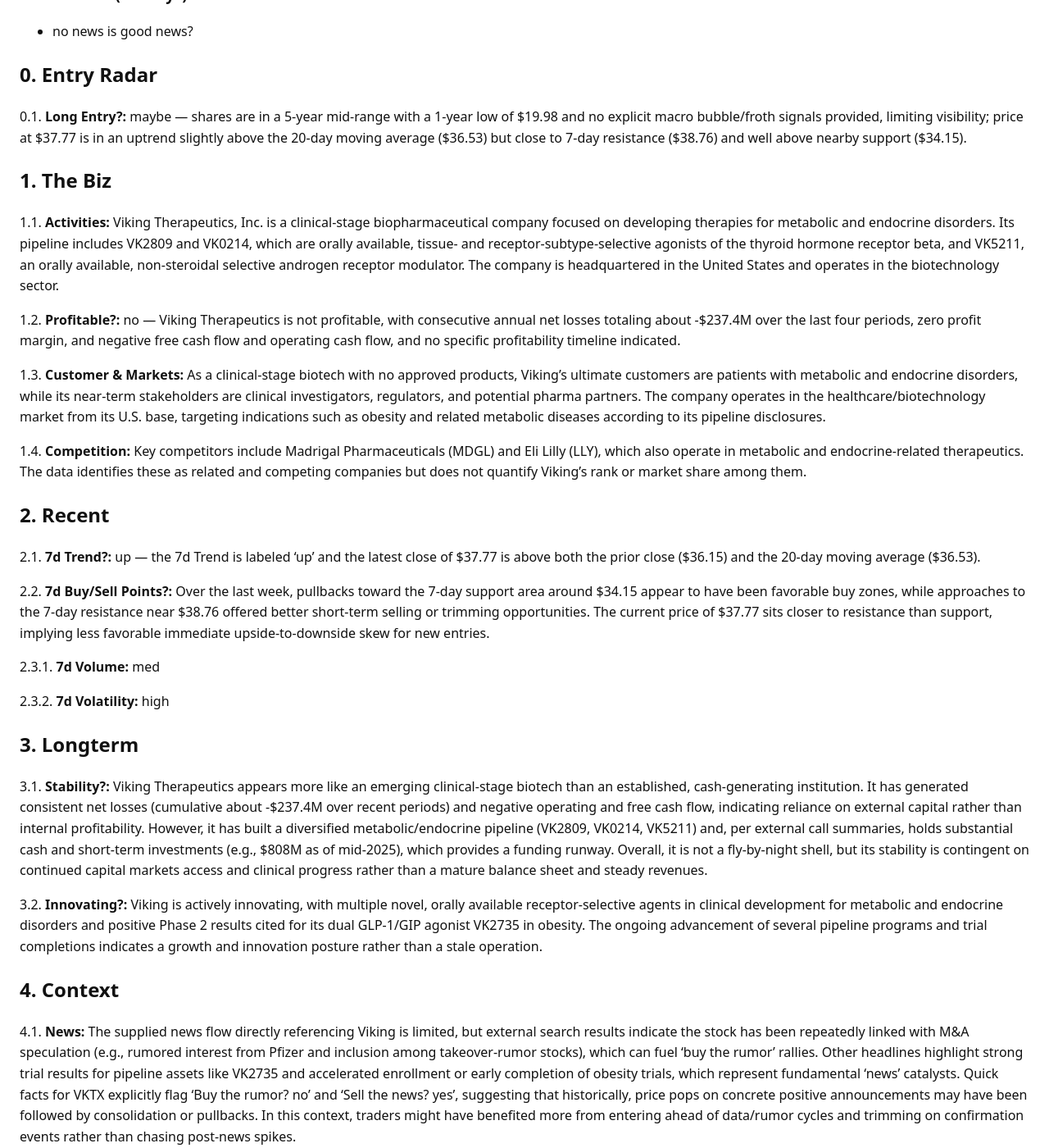
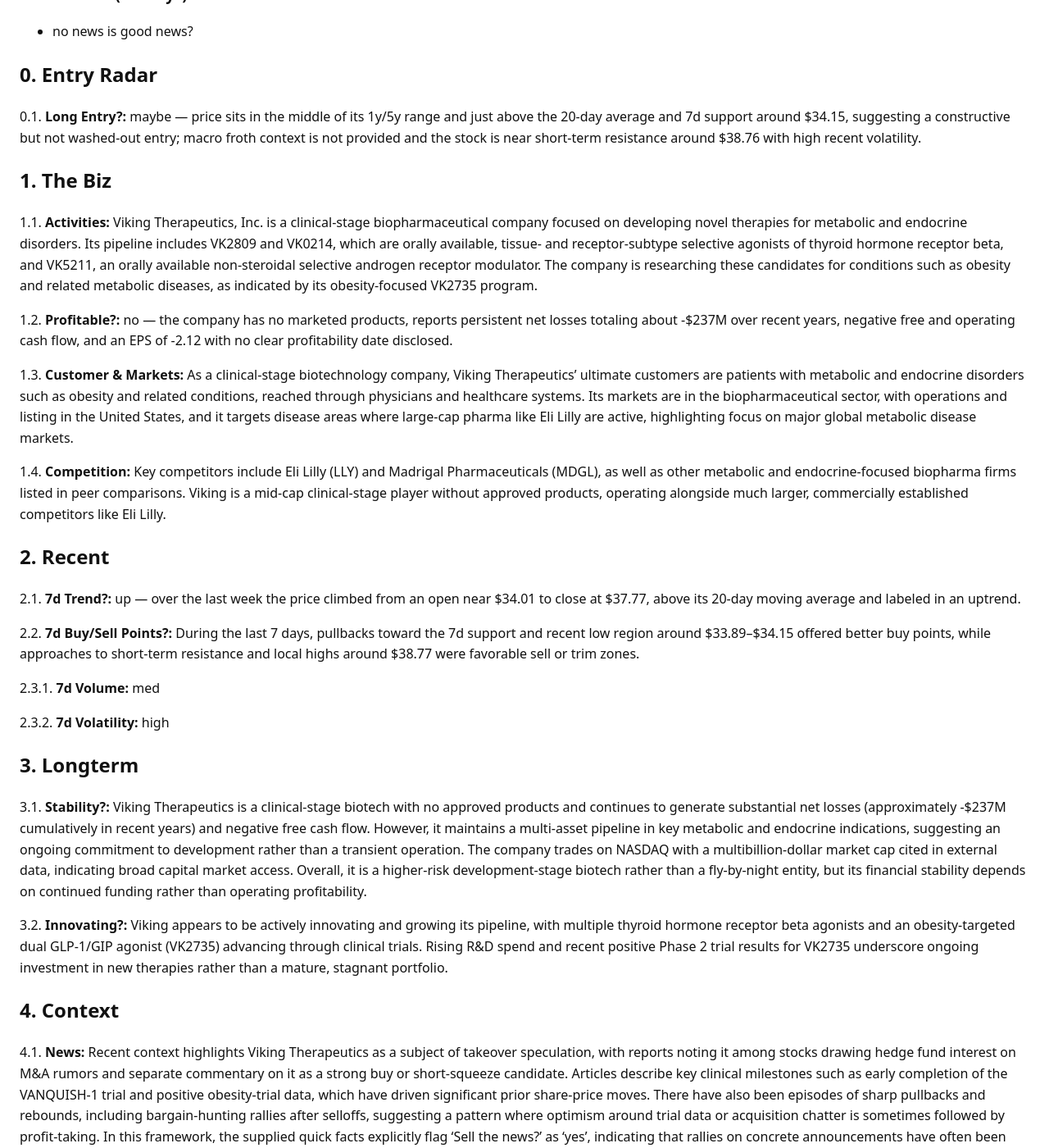
Before and after one commit to ryness/stonks, a Jekyll site: the page built from _reports/VKTX.md, in a window 1280 px wide and 1400 px high, scrolled down 525 px. Shown: the whole window at 82% size. Built offline with Jekyll 4.4.1, drawn with Linux system fonts in a browser that asks for light colours; some of the changed text lies outside the part shown.

Commit message:
Update report: rotation+GodsEye

```diff
--- a/_reports/VKTX.md
+++ b/_reports/VKTX.md
@@ -2,11 +2,11 @@
 layout: default
 title: "VKTX Stock Report"
 ticker: "VKTX"
-date: 2025-12-16
-generated_at: 2025-12-16T10:25:38.132232+00:00
-runtime_seconds: 32.70
+date: 2025-12-21
+generated_at: 2025-12-21T01:46:57.145001+00:00
+runtime_seconds: 30.66
 raw_markdown: |
-  **Generated:** <time class="js-local-time" datetime="2025-12-16T10:25:38.132232+00:00">2025-12-16 10:25 UTC</time> (runtime 32.70s)
+  **Generated:** <time class="js-local-time" datetime="2025-12-21T01:46:57.145001+00:00">2025-12-21 01:46 UTC</time> (runtime 30.66s)
 
   ![Viking Therapeutics, Inc logo](https://ryness.github.io/stonks/assets/logos/VKTX.png)
 
@@ -53,23 +53,23 @@ raw_markdown: |
 
   ## 0. Entry Radar
 
-  0.1. **Long Entry?:** maybe — shares are in a 5-year mid-range with a 1-year low of $19.98 and no explicit macro bubble/froth signals provided, limiting visibility; price at $37.77 is in an uptrend slightly above the 20-day moving average ($36.53) but close to 7-day resistance ($38.76) and well above nearby support ($34.15).
+  0.1. **Long Entry?:** maybe — price sits in the middle of its 1y/5y range and just above the 20-day average and 7d support around $34.15, suggesting a constructive but not washed-out entry; macro froth context is not provided and the stock is near short-term resistance around $38.76 with high recent volatility.
 
   ## 1. The Biz
 
-  1.1. **Activities:** Viking Therapeutics, Inc. is a clinical-stage biopharmaceutical company focused on developing therapies for metabolic and endocrine disorders. Its pipeline includes VK2809 and VK0214, which are orally available, tissue- and receptor-subtype-selective agonists of the thyroid hormone receptor beta, and VK5211, an orally available, non-steroidal selective androgen receptor modulator. The company is headquartered in the United States and operates in the biotechnology sector.
+  1.1. **Activities:** Viking Therapeutics, Inc. is a clinical-stage biopharmaceutical company focused on developing novel therapies for metabolic and endocrine disorders. Its pipeline includes VK2809 and VK0214, which are orally available, tissue- and receptor-subtype selective agonists of thyroid hormone receptor beta, and VK5211, an orally available non-steroidal selective androgen receptor modulator. The company is researching these candidates for conditions such as obesity and related metabolic diseases, as indicated by its obesity-focused VK2735 program.
 
-  1.2. **Profitable?:** no — Viking Therapeutics is not profitable, with consecutive annual net losses totaling about -$237.4M over the last four periods, zero profit margin, and negative free cash flow and operating cash flow, and no specific profitability timeline indicated.
+  1.2. **Profitable?:** no — the company has no marketed products, reports persistent net losses totaling about -$237M over recent years, negative free and operating cash flow, and an EPS of -2.12 with no clear profitability date disclosed.
 
-  1.3. **Customer & Markets:** As a clinical-stage biotech with no approved products, Viking's ultimate customers are patients with metabolic and endocrine disorders, while its near-term stakeholders are clinical investigators, regulators, and potential pharma partners. The company operates in the healthcare/biotechnology market from its U.S. base, targeting indications such as obesity and related metabolic diseases according to its pipeline disclosures.
+  1.3. **Customer & Markets:** As a clinical-stage biotechnology company, Viking Therapeutics' ultimate customers are patients with metabolic and endocrine disorders such as obesity and related conditions, reached through physicians and healthcare systems. Its markets are in the biopharmaceutical sector, with operations and listing in the United States, and it targets disease areas where large-cap pharma like Eli Lilly are active, highlighting focus on major global metabolic disease markets.
 
-  1.4. **Competition:** Key competitors include Madrigal Pharmaceuticals (MDGL) and Eli Lilly (LLY), which also operate in metabolic and endocrine-related therapeutics. The data identifies these as related and competing companies but does not quantify Viking's rank or market share among them.
+  1.4. **Competition:** Key competitors include Eli Lilly (LLY) and Madrigal Pharmaceuticals (MDGL), as well as other metabolic and endocrine-focused biopharma firms listed in peer comparisons. Viking is a mid-cap clinical-stage player without approved products, operating alongside much larger, commercially established competitors like Eli Lilly.
 
   ## 2. Recent
 
-  2.1. **7d Trend?:** up — the 7d Trend is labeled 'up' and the latest close of $37.77 is above both the prior close ($36.15) and the 20-day moving average ($36.53).
+  2.1. **7d Trend?:** up — over the last week the price climbed from an open near $34.01 to close at $37.77, above its 20-day moving average and labeled in an uptrend.
 
-  2.2. **7d Buy/Sell Points?:** Over the last week, pullbacks toward the 7-day support area around $34.15 appear to have been favorable buy zones, while approaches to the 7-day resistance near $38.76 offered better short-term selling or trimming opportunities. The current price of $37.77 sits closer to resistance than support, implying less favorable immediate upside-to-downside skew for new entries.
+  2.2. **7d Buy/Sell Points?:** During the last 7 days, pullbacks toward the 7d support and recent low region around $33.89–$34.15 offered better buy points, while approaches to short-term resistance and local highs around $38.77 were favorable sell or trim zones.
 
   2.3.1. **7d Volume:** med
 
@@ -77,15 +77,15 @@ raw_markdown: |
 
   ## 3. Longterm
 
-  3.1. **Stability?:** Viking Therapeutics appears more like an emerging clinical-stage biotech than an established, cash-generating institution. It has generated consistent net losses (cumulative about -$237.4M over recent periods) and negative operating and free cash flow, indicating reliance on external capital rather than internal profitability. However, it has built a diversified metabolic/endocrine pipeline (VK2809, VK0214, VK5211) and, per external call summaries, holds substantial cash and short-term investments (e.g., $808M as of mid-2025), which provides a funding runway. Overall, it is not a fly-by-night shell, but its stability is contingent on continued capital markets access and clinical progress rather than a mature balance sheet and steady revenues.
+  3.1. **Stability?:** Viking Therapeutics is a clinical-stage biotech with no approved products and continues to generate substantial net losses (approximately -$237M cumulatively in recent years) and negative free cash flow. However, it maintains a multi-asset pipeline in key metabolic and endocrine indications, suggesting an ongoing commitment to development rather than a transient operation. The company trades on NASDAQ with a multibillion-dollar market cap cited in external data, indicating broad capital market access. Overall, it is a higher-risk development-stage biotech rather than a fly-by-night entity, but its financial stability depends on continued funding rather than operating profitability.
 
-  3.2. **Innovating?:** Viking is actively innovating, with multiple novel, orally available receptor-selective agents in clinical development for metabolic and endocrine disorders and positive Phase 2 results cited for its dual GLP‑1/GIP agonist VK2735 in obesity. The ongoing advancement of several pipeline programs and trial completions indicates a growth and innovation posture rather than a stale operation.
+  3.2. **Innovating?:** Viking appears to be actively innovating and growing its pipeline, with multiple thyroid hormone receptor beta agonists and an obesity-targeted dual GLP-1/GIP agonist (VK2735) advancing through clinical trials. Rising R&D spend and recent positive Phase 2 trial results for VK2735 underscore ongoing investment in new therapies rather than a mature, stagnant portfolio.
 
   ## 4. Context
 
-  4.1. **News:** The supplied news flow directly referencing Viking is limited, but external search results indicate the stock has been repeatedly linked with M&A speculation (e.g., rumored interest from Pfizer and inclusion among takeover-rumor stocks), which can fuel 'buy the rumor' rallies. Other headlines highlight strong trial results for pipeline assets like VK2735 and accelerated enrollment or early completion of obesity trials, which represent fundamental 'news' catalysts. Quick facts for VKTX explicitly flag 'Buy the rumor? no' and 'Sell the news? yes', suggesting that historically, price pops on concrete positive announcements may have been followed by consolidation or pullbacks. In this context, traders might have benefited more from entering ahead of data/rumor cycles and trimming on confirmation events rather than chasing post-news spikes.
+  4.1. **News:** Recent context highlights Viking Therapeutics as a subject of takeover speculation, with reports noting it among stocks drawing hedge fund interest on M&A rumors and separate commentary on it as a strong buy or short-squeeze candidate. Articles describe key clinical milestones such as early completion of the VANQUISH-1 trial and positive obesity-trial data, which have driven significant prior share-price moves. There have also been episodes of sharp pullbacks and rebounds, including bargain-hunting rallies after selloffs, suggesting a pattern where optimism around trial data or acquisition chatter is sometimes followed by profit-taking. In this framework, the supplied quick facts explicitly flag 'Sell the news?' as 'yes', indicating that rallies on concrete announcements have often been selling opportunities after rumor-driven run-ups.
 
-  4.2. **Tarrifs:** unknown
+  4.2. **Tarrifs:** Earnings commentary notes uncertainty about the potential impact of tariffs on Viking's future operations and commercial activities, but no specific, quantified effect on VKTX's stock is detailed, so the precise impact remains unknown.
 
   ## 5. QuickRef
 
@@ -271,12 +271,12 @@ raw_markdown: |
     - 4.2 Tarrifs
   Asking OpenAI for analysis...
   Received response from OpenAI.
-  LLM raw output (truncated): {&quot;0.1&quot;: &quot;maybe — shares are in a 5-year mid-range with a 1-year low of $19.98 and no explicit macro bubble/froth signals provided, limiting visibility; price at $37.77 is in an uptrend slightly above the 20-day moving average ($36.53) but close to 7-day resistance ($38.76) and well above nearby support ($34.15).&quot;, &quot;1.1&quot;: &quot;Viking Therapeutics, Inc. is a clinical-stage biopharmaceutical company focused on developing therapies for metabolic and endocrine disorders. Its pipeline includes VK2809 and VK0214, which are orally available, tissue- and receptor-subtype-selective agonists of the thyroid h
+  LLM raw output (truncated): {&quot;0.1&quot;: &quot;maybe — price sits in the middle of its 1y/5y range and just above the 20-day average and 7d support around $34.15, suggesting a constructive but not washed-out entry; macro froth context is not provided and the stock is near short-term resistance around $38.76 with high recent volatility.&quot;, &quot;1.1&quot;: &quot;Viking Therapeutics, Inc. is a clinical-stage biopharmaceutical company focused on developing novel therapies for metabolic and endocrine disorders. Its pipeline includes VK2809 and VK0214, which are orally available, tissue- and receptor-subtype selective agonists of thyroid hormone recep
   </code></pre>
   </details>
 ---
 
-**Generated:** <time class="js-local-time" datetime="2025-12-16T10:25:38.132232+00:00">2025-12-16 10:25 UTC</time> (runtime 32.70s)
+**Generated:** <time class="js-local-time" datetime="2025-12-21T01:46:57.145001+00:00">2025-12-21 01:46 UTC</time> (runtime 30.66s)
 
 ![Viking Therapeutics, Inc logo](https://ryness.github.io/stonks/assets/logos/VKTX.png)
 
@@ -323,23 +323,23 @@ raw_markdown: |
 
 ## 0. Entry Radar
 
-0.1. **Long Entry?:** maybe — shares are in a 5-year mid-range with a 1-year low of $19.98 and no explicit macro bubble/froth signals provided, limiting visibility; price at $37.77 is in an uptrend slightly above the 20-day moving average ($36.53) but close to 7-day resistance ($38.76) and well above nearby support ($34.15).
+0.1. **Long Entry?:** maybe — price sits in the middle of its 1y/5y range and just above the 20-day average and 7d support around $34.15, suggesting a constructive but not washed-out entry; macro froth context is not provided and the stock is near short-term resistance around $38.76 with high recent volatility.
 
 ## 1. The Biz
 
-1.1. **Activities:** Viking Therapeutics, Inc. is a clinical-stage biopharmaceutical company focused on developing therapies for metabolic and endocrine disorders. Its pipeline includes VK2809 and VK0214, which are orally available, tissue- and receptor-subtype-selective agonists of the thyroid hormone receptor beta, and VK5211, an orally available, non-steroidal selective androgen receptor modulator. The company is headquartered in the United States and operates in the biotechnology sector.
+1.1. **Activities:** Viking Therapeutics, Inc. is a clinical-stage biopharmaceutical company focused on developing novel therapies for metabolic and endocrine disorders. Its pipeline includes VK2809 and VK0214, which are orally available, tissue- and receptor-subtype selective agonists of thyroid hormone receptor beta, and VK5211, an orally available non-steroidal selective androgen receptor modulator. The company is researching these candidates for conditions such as obesity and related metabolic diseases, as indicated by its obesity-focused VK2735 program.
 
-1.2. **Profitable?:** no — Viking Therapeutics is not profitable, with consecutive annual net losses totaling about -$237.4M over the last four periods, zero profit margin, and negative free cash flow and operating cash flow, and no specific profitability timeline indicated.
+1.2. **Profitable?:** no — the company has no marketed products, reports persistent net losses totaling about -$237M over recent years, negative free and operating cash flow, and an EPS of -2.12 with no clear profitability date disclosed.
 
-1.3. **Customer & Markets:** As a clinical-stage biotech with no approved products, Viking's ultimate customers are patients with metabolic and endocrine disorders, while its near-term stakeholders are clinical investigators, regulators, and potential pharma partners. The company operates in the healthcare/biotechnology market from its U.S. base, targeting indications such as obesity and related metabolic diseases according to its pipeline disclosures.
+1.3. **Customer & Markets:** As a clinical-stage biotechnology company, Viking Therapeutics' ultimate customers are patients with metabolic and endocrine disorders such as obesity and related conditions, reached through physicians and healthcare systems. Its markets are in the biopharmaceutical sector, with operations and listing in the United States, and it targets disease areas where large-cap pharma like Eli Lilly are active, highlighting focus on major global metabolic disease markets.
 
-1.4. **Competition:** Key competitors include Madrigal Pharmaceuticals (MDGL) and Eli Lilly (LLY), which also operate in metabolic and endocrine-related therapeutics. The data identifies these as related and competing companies but does not quantify Viking's rank or market share among them.
+1.4. **Competition:** Key competitors include Eli Lilly (LLY) and Madrigal Pharmaceuticals (MDGL), as well as other metabolic and endocrine-focused biopharma firms listed in peer comparisons. Viking is a mid-cap clinical-stage player without approved products, operating alongside much larger, commercially established competitors like Eli Lilly.
 
 ## 2. Recent
 
-2.1. **7d Trend?:** up — the 7d Trend is labeled 'up' and the latest close of $37.77 is above both the prior close ($36.15) and the 20-day moving average ($36.53).
+2.1. **7d Trend?:** up — over the last week the price climbed from an open near $34.01 to close at $37.77, above its 20-day moving average and labeled in an uptrend.
 
-2.2. **7d Buy/Sell Points?:** Over the last week, pullbacks toward the 7-day support area around $34.15 appear to have been favorable buy zones, while approaches to the 7-day resistance near $38.76 offered better short-term selling or trimming opportunities. The current price of $37.77 sits closer to resistance than support, implying less favorable immediate upside-to-downside skew for new entries.
+2.2. **7d Buy/Sell Points?:** During the last 7 days, pullbacks toward the 7d support and recent low region around $33.89–$34.15 offered better buy points, while approaches to short-term resistance and local highs around $38.77 were favorable sell or trim zones.
 
 2.3.1. **7d Volume:** med
 
@@ -347,15 +347,15 @@ raw_markdown: |
 
 ## 3. Longterm
 
-3.1. **Stability?:** Viking Therapeutics appears more like an emerging clinical-stage biotech than an established, cash-generating institution. It has generated consistent net losses (cumulative about -$237.4M over recent periods) and negative operating and free cash flow, indicating reliance on external capital rather than internal profitability. However, it has built a diversified metabolic/endocrine pipeline (VK2809, VK0214, VK5211) and, per external call summaries, holds substantial cash and short-term investments (e.g., $808M as of mid-2025), which provides a funding runway. Overall, it is not a fly-by-night shell, but its stability is contingent on continued capital markets access and clinical progress rather than a mature balance sheet and steady revenues.
+3.1. **Stability?:** Viking Therapeutics is a clinical-stage biotech with no approved products and continues to generate substantial net losses (approximately -$237M cumulatively in recent years) and negative free cash flow. However, it maintains a multi-asset pipeline in key metabolic and endocrine indications, suggesting an ongoing commitment to development rather than a transient operation. The company trades on NASDAQ with a multibillion-dollar market cap cited in external data, indicating broad capital market access. Overall, it is a higher-risk development-stage biotech rather than a fly-by-night entity, but its financial stability depends on continued funding rather than operating profitability.
 
-3.2. **Innovating?:** Viking is actively innovating, with multiple novel, orally available receptor-selective agents in clinical development for metabolic and endocrine disorders and positive Phase 2 results cited for its dual GLP‑1/GIP agonist VK2735 in obesity. The ongoing advancement of several pipeline programs and trial completions indicates a growth and innovation posture rather than a stale operation.
+3.2. **Innovating?:** Viking appears to be actively innovating and growing its pipeline, with multiple thyroid hormone receptor beta agonists and an obesity-targeted dual GLP-1/GIP agonist (VK2735) advancing through clinical trials. Rising R&D spend and recent positive Phase 2 trial results for VK2735 underscore ongoing investment in new therapies rather than a mature, stagnant portfolio.
 
 ## 4. Context
 
-4.1. **News:** The supplied news flow directly referencing Viking is limited, but external search results indicate the stock has been repeatedly linked with M&A speculation (e.g., rumored interest from Pfizer and inclusion among takeover-rumor stocks), which can fuel 'buy the rumor' rallies. Other headlines highlight strong trial results for pipeline assets like VK2735 and accelerated enrollment or early completion of obesity trials, which represent fundamental 'news' catalysts. Quick facts for VKTX explicitly flag 'Buy the rumor? no' and 'Sell the news? yes', suggesting that historically, price pops on concrete positive announcements may have been followed by consolidation or pullbacks. In this context, traders might have benefited more from entering ahead of data/rumor cycles and trimming on confirmation events rather than chasing post-news spikes.
+4.1. **News:** Recent context highlights Viking Therapeutics as a subject of takeover speculation, with reports noting it among stocks drawing hedge fund interest on M&A rumors and separate commentary on it as a strong buy or short-squeeze candidate. Articles describe key clinical milestones such as early completion of the VANQUISH-1 trial and positive obesity-trial data, which have driven significant prior share-price moves. There have also been episodes of sharp pullbacks and rebounds, including bargain-hunting rallies after selloffs, suggesting a pattern where optimism around trial data or acquisition chatter is sometimes followed by profit-taking. In this framework, the supplied quick facts explicitly flag 'Sell the news?' as 'yes', indicating that rallies on concrete announcements have often been selling opportunities after rumor-driven run-ups.
 
-4.2. **Tarrifs:** unknown
+4.2. **Tarrifs:** Earnings commentary notes uncertainty about the potential impact of tariffs on Viking's future operations and commercial activities, but no specific, quantified effect on VKTX's stock is detailed, so the precise impact remains unknown.
 
 ## 5. QuickRef
 
@@ -541,6 +541,6 @@ Dispatching bullets to OpenAI:
   - 4.2 Tarrifs
 Asking OpenAI for analysis...
 Received response from OpenAI.
-LLM raw output (truncated): {&quot;0.1&quot;: &quot;maybe — shares are in a 5-year mid-range with a 1-year low of $19.98 and no explicit macro bubble/froth signals provided, limiting visibility; price at $37.77 is in an uptrend slightly above the 20-day moving average ($36.53) but close to 7-day resistance ($38.76) and well above nearby support ($34.15).&quot;, &quot;1.1&quot;: &quot;Viking Therapeutics, Inc. is a clinical-stage biopharmaceutical company focused on developing therapies for metabolic and endocrine disorders. Its pipeline includes VK2809 and VK0214, which are orally available, tissue- and receptor-subtype-selective agonists of the thyroid h
+LLM raw output (truncated): {&quot;0.1&quot;: &quot;maybe — price sits in the middle of its 1y/5y range and just above the 20-day average and 7d support around $34.15, suggesting a constructive but not washed-out entry; macro froth context is not provided and the stock is near short-term resistance around $38.76 with high recent volatility.&quot;, &quot;1.1&quot;: &quot;Viking Therapeutics, Inc. is a clinical-stage biopharmaceutical company focused on developing novel therapies for metabolic and endocrine disorders. Its pipeline includes VK2809 and VK0214, which are orally available, tissue- and receptor-subtype selective agonists of thyroid hormone recep
 </code></pre>
 </details>
```
Also changed, not shown: other parts of _reports/VKTX.md (+2 -2 lines), _reports/GODSEYE.md (+25 -25 lines).
